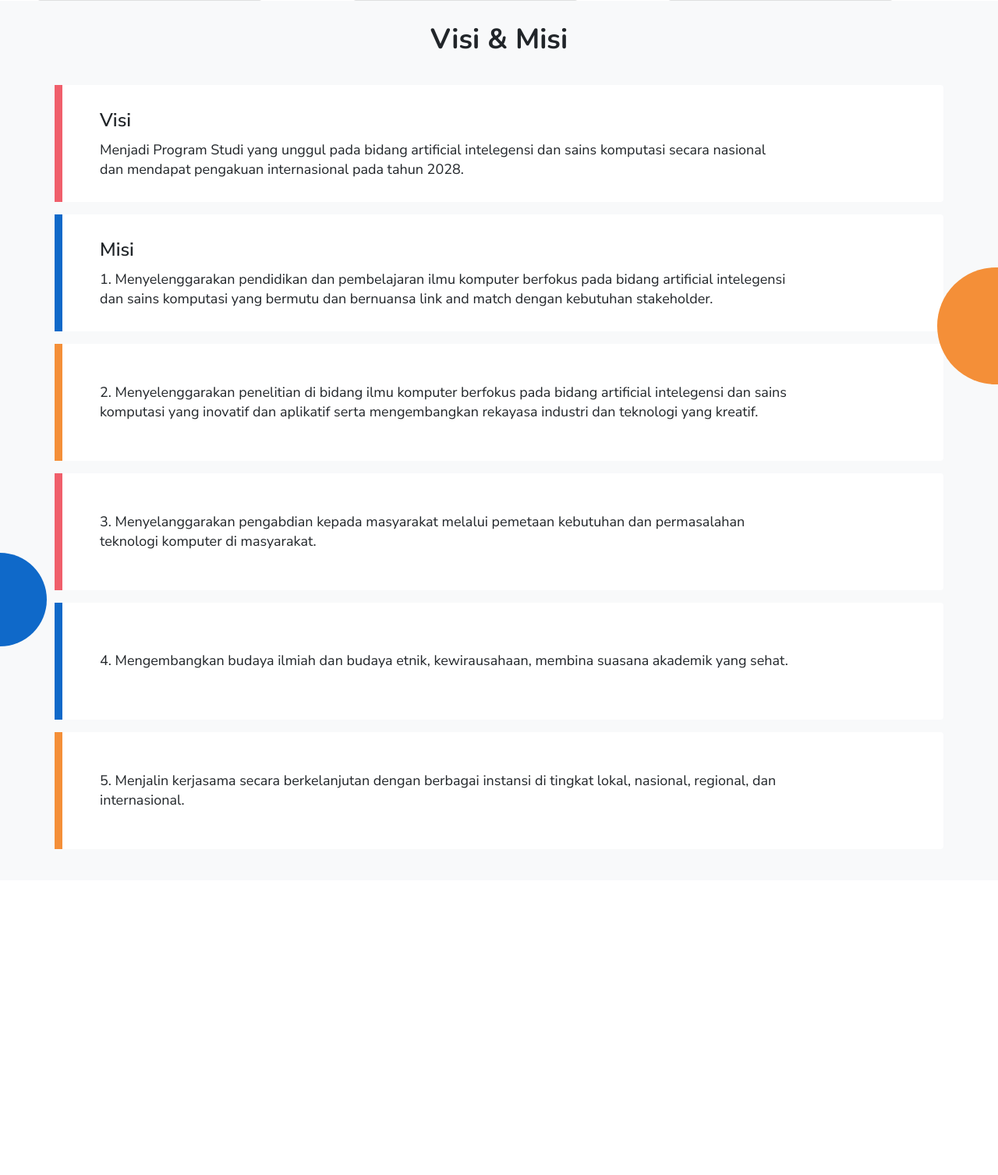
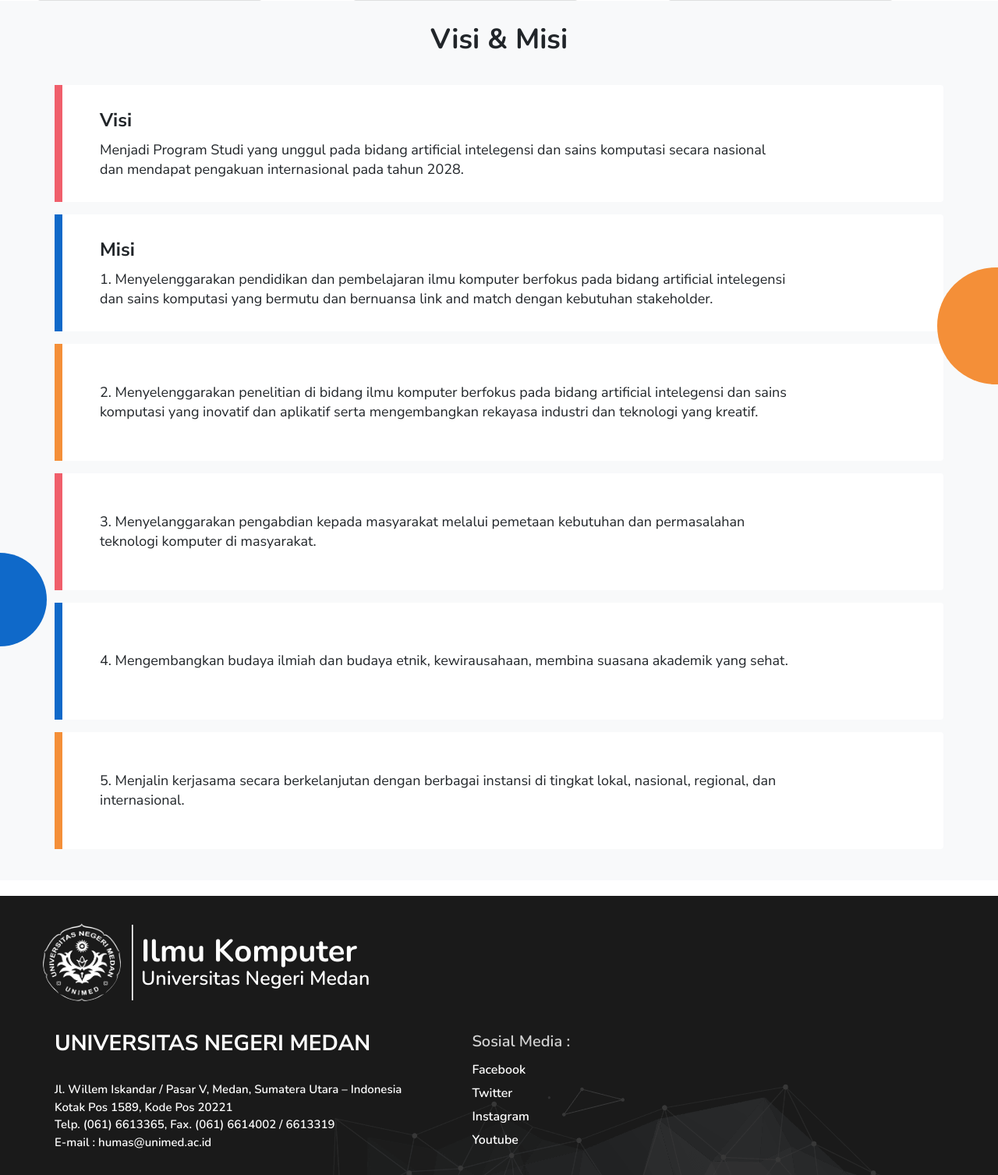
Before and after one commit to wahyunf354/website-ilkom, a PHP site: page / in a window 1280 px wide. Shown: the part 1252-2759 px from the top of the page at 78% size. Before the commit the page ends 2341 px from the top, so only its background shows below. Run offline with PHP 8.4, Linux system fonts and the light colour scheme.

Commit message:
initial commit

```diff
--- a/css/style.css
+++ b/css/style.css
@@ -1,7 +1,7 @@
 /* import */
 
-/* font Nunito 600, 700, Nunito Sans 600 */
-@import url("https://fonts.googleapis.com/css2?family=Nunito+Sans:wght@600&family=Nunito:wght@600;700&display=swap");
+/* font Nunito 600, 700, Nunito Sans 600,700 */
+@import url("https://fonts.googleapis.com/css2?family=Nunito+Sans:wght@600;700&family=Nunito:wght@600;700&display=swap");
 /* font Nunito Sans 400 */
 @import url("https://fonts.googleapis.com/css2?family=Nunito+Sans&display=swap");
 /* end import */
@@ -156,6 +156,62 @@ main {
 
 /* end visi misi */
 
+footer {
+  margin-top: 20px;
+  background: #1a1a1a url("/assets/img/bg_footer.png") center bottom no-repeat;
+  padding: 15px;
+  font-family: Nunito;
+  color: white;
+  font-size: 15px;
+}
+
+footer h3 {
+  font-family: Nunito Sans;
+  font-weight: 700;
+}
+#footercontainer {
+  margin-top: 20px;
+}
+#img-unimed-bg-bw {
+  width: 100px;
+  height: 100px;
+  border-radius: 100%;
+}
+#splitter {
+  margin: 2px 0px 2px 14px;
+  border-left: 2.5px ridge white;
+  height: 97%;
+}
+#ilkomfooter {
+  color: white;
+  margin: 12px 0px 4px 10px;
+}
+#ilkomfooter h4 {
+  font-size: 40px;
+  font-weight: 700;
+}
+#ilkomfooter h5 {
+  margin-top: -12px;
+  font-size: 25px;
+  font-weight: 400;
+}
+
+#footer-link {
+  font-size: 20px;
+  margin: 140px 0px 0px 50px;
+}
+#footer-link h5 {
+  color: rgb(211, 211, 211);
+}
+#footer-link a {
+  color: white;
+  font-size: 16px;
+}
+#footer-link ul li {
+  list-style-type: none;
+  padding: 0px;
+}
+
 /* Media Query */
 @media only screen and (min-width: 768px) {
   #visi-misi .visi-misi--wrapper p {
@@ -192,3 +248,29 @@ main {
   }
 }
 /* End Media Query */
+
+/* Media Query */
+@media only screen and (max-width: 600px) {
+  #img-unimed-bg-bw {
+    width: 80px;
+    height: 80px;
+  }
+  footer h3 {
+    font-size: 20px;
+    text-align: center;
+  }
+  #ilkomfooter h4 {
+    font-size: 30px;
+    font-weight: 700;
+  }
+  #ilkomfooter h5 {
+    margin-top: -12px;
+    font-size: 20px;
+    font-weight: 400;
+  }
+  #footer-link {
+    font-size: 20px;
+    margin: 20px 0px 0px -45px;
+  }
+}
+/* End Media Query */
--- a/index.html
+++ b/index.html
@@ -1,50 +1,41 @@
 <!DOCTYPE html>
-<html lang="en">
+<html lang="id">
 
 <head>
-  <meta charset="UTF-8">
-  <meta name="viewport" content="width=device-width, initial-scale=1.0">
+    <meta charset="UTF-8" />
+    <meta name="viewport" content="width=device-width, initial-scale=1.0" />
     <title>Home | Ilmu Komputer</title>
-
     <!-- Bootstrap CSS -->
-  <link rel="stylesheet" href="https://cdn.jsdelivr.net/npm/bootstrap@4.5.3/dist/css/bootstrap.min.css"
-    integrity="sha384-TX8t27EcRE3e/ihU7zmQxVncDAy5uIKz4rEkgIXeMed4M0jlfIDPvg6uqKI2xXr2" crossorigin="anonymous">
-
+    <link rel="stylesheet" href="https://cdn.jsdelivr.net/npm/bootstrap@4.5.3/dist/css/bootstrap.min.css" integrity="sha384-TX8t27EcRE3e/ihU7zmQxVncDAy5uIKz4rEkgIXeMed4M0jlfIDPvg6uqKI2xXr2" crossorigin="anonymous" />
     <!-- LINK TO CSS -->
-  <link rel="stylesheet" href="css/style.css">
+    <link rel="stylesheet" href="css/style.css" />
 </head>
 
 <body>
     <!-- TODO: Memambahkan link scroll smooth pada menu -->
     <!-- TODO: Mebuat Berita -->
-
     <!-- navbar -->
     <nav class="navbar fixed-top navbar-expand-lg navbar-light bg-white">
         <div class="container-fluid px-md-5">
             <figure class="mr-md-3">
-        <img class="img-fluid" src="./assets/logo/logo.png" alt="Logo UNIMED">
+                <img class="img-fluid" src="./assets/logo/logo.png" alt="Logo UNIMED" />
             </figure>
             <a class="navbar-brand" href="#">
                 <h3>Ilmu Komputer</h3>
                 <h6>Universitas Negeri Medan</h6>
             </a>
-      <button class="navbar-toggler" type="button" data-toggle="collapse" data-target="#navbarSupportedContent"
-        aria-controls="navbarSupportedContent" aria-expanded="false" aria-label="Toggle navigation">
+            <button class="navbar-toggler" type="button" data-toggle="collapse" data-target="#navbarSupportedContent" aria-controls="navbarSupportedContent" aria-expanded="false" aria-label="Toggle navigation">
                 <span class="navbar-toggler-icon"></span>
             </button>
-
             <div class="collapse navbar-collapse" id="navbarSupportedContent">
                 <ul class="navbar-nav ml-auto pr-3">
-
                     <!-- Menu beranda -->
                     <li class="nav-item active">
                         <a class="nav-link" href="#">Beranda</a>
                     </li>
-
                     <!-- Menu Profil -->
                     <li class="nav-item dropdown">
-            <a class="nav-link dropdown-toggle" href="#" id="navbarDropdown" role="button" data-toggle="dropdown"
-              aria-haspopup="true" aria-expanded="false">
+                        <a class="nav-link dropdown-toggle" href="#" id="navbarDropdown" role="button" data-toggle="dropdown" aria-haspopup="true" aria-expanded="false">
                             Profil
                         </a>
                         <div class="dropdown-menu" aria-labelledby="navbarDropdown">
@@ -57,11 +48,9 @@
                             <a class="dropdown-item" href="#">Profil Pengelola</a>
                         </div>
                     </li>
-
                     <!-- Menu Akademik -->
                     <li class="nav-item dropdown">
-            <a class="nav-link dropdown-toggle" href="#" id="navbarDropdown" role="button" data-toggle="dropdown"
-              aria-haspopup="true" aria-expanded="false">
+                        <a class="nav-link dropdown-toggle" href="#" id="navbarDropdown" role="button" data-toggle="dropdown" aria-haspopup="true" aria-expanded="false">
                             Akademik
                         </a>
                         <div class="dropdown-menu" aria-labelledby="navbarDropdown">
@@ -72,11 +61,9 @@
                             <a class="dropdown-item" href="#">Mata Kuliah</a>
                         </div>
                     </li>
-
                     <!-- Menu SDM -->
                     <li class="nav-item dropdown">
-            <a class="nav-link dropdown-toggle" href="#" id="navbarDropdown" role="button" data-toggle="dropdown"
-              aria-haspopup="true" aria-expanded="false">
+                        <a class="nav-link dropdown-toggle" href="#" id="navbarDropdown" role="button" data-toggle="dropdown" aria-haspopup="true" aria-expanded="false">
                             SDM
                         </a>
                         <div class="dropdown-menu" aria-labelledby="navbarDropdown">
@@ -85,16 +72,13 @@
                             <a class="dropdown-item" href="#">Tenaga Pendidik</a>
                         </div>
                     </li>
-
                     <!-- Menu Fasilitas -->
                     <li class="nav-item">
                         <a class="nav-link" href="#">Fasilitas</a>
                     </li>
-
                     <!-- Menu Kemahasiswaan -->
                     <li class="nav-item dropdown">
-            <a class="nav-link dropdown-toggle" href="#" id="navbarDropdown" role="button" data-toggle="dropdown"
-              aria-haspopup="true" aria-expanded="false">
+                        <a class="nav-link dropdown-toggle" href="#" id="navbarDropdown" role="button" data-toggle="dropdown" aria-haspopup="true" aria-expanded="false">
                             Kemahasiswaan
                         </a>
                         <div class="dropdown-menu" aria-labelledby="navbarDropdown">
@@ -103,20 +87,17 @@
                             <a class="dropdown-item" href="#">Kegiatan Kemahasiswaan</a>
                         </div>
                     </li>
-
                     <!-- Menu Penelitian -->
                     <li class="nav-item">
                         <a class="nav-link" href="#">Penelitian</a>
                     </li>
-
                 </ul>
                 <form class="form-inline">
                     <div class="w-100 rounded-pill shadow-sm position-relative search--btn">
-            <input type="text" class="rounded-pill form-control border-0 px-3" placeholder="Pencarian"
-              aria-label="Pencarian" aria-describedby="button-addon2">
+                        <input type="text" class="rounded-pill form-control border-0 px-3" placeholder="Pencarian" aria-label="Pencarian" aria-describedby="button-addon2" />
                         <div class="position-absolute">
                             <button class="btn" type="submit" id="button-addon2">
-                <img src="./assets/icon/search.png" alt="">
+                                <img src="./assets/icon/search.png" alt="" />
                             </button>
                         </div>
                     </div>
@@ -125,24 +106,20 @@
         </div>
     </nav>
     <!-- end navbar -->
-
     <!-- main content -->
     <main>
         <!-- hero -->
         <section id="hero">
-
             <div id="carouselExampleControls" class="carousel slide" data-ride="carousel">
                 <div class="carousel-inner">
                     <div class="carousel-item active">
-            <img src="./assets/img/slide1-1440x621.jpeg" class="d-block w-100"
-              alt="Perpustakaan Universitas Negeri Medan">
+                        <img src="./assets/img/slide1-1440x621.jpeg" class="d-block w-100" alt="Perpustakaan Universitas Negeri Medan" />
                     </div>
                     <div class="carousel-item">
-            <img src="./assets/img/slide2-1440x621.jpeg" class="d-block w-100"
-              alt="Gedung Fakutas Matematika dan Ilmu Pengetahuan Alam">
+                        <img src="./assets/img/slide2-1440x621.jpeg" class="d-block w-100" alt="Gedung Fakutas Matematika dan Ilmu Pengetahuan Alam" />
                     </div>
                     <div class="carousel-item">
-            <img src="./assets/img/slide3.jpg" class="d-block w-100" alt="Gambar dammy">
+                        <img src="./assets/img/slide3.jpg" class="d-block w-100" alt="Gambar dammy" />
                     </div>
                 </div>
                 <a class="carousel-control-prev" href="#carouselExampleControls" role="button" data-slide="prev">
@@ -154,10 +131,8 @@
                     <span class="sr-only">Next</span>
                 </a>
             </div>
-
         </section>
         <!-- end hero -->
-
         <!-- news -->
         <section id="news">
             <div class="container-fluid px-md-5">
@@ -169,33 +144,39 @@
                 <div class="row">
                     <div class="col-md-4 col-12">
                         <div class="card" style="width: 18rem;">
-              <img class="card-img-top" src="..." alt="Card image cap">
+                            <img class="card-img-top" src="..." alt="Card image cap" />
                             <div class="card-body">
                                 <h5 class="card-title">Card title</h5>
-                <p class="card-text">Some quick example text to build on the card title and make up the bulk of the
-                  card's content.</p>
+                                <p class="card-text">
+                                    Some quick example text to build on the card title and make
+                                    up the bulk of the card's content.
+                                </p>
                                 <a href="#" class="card-link">Go somewhere</a>
                             </div>
                         </div>
                     </div>
                     <div class="col-md-4 col-12">
                         <div class="card" style="width: 18rem;">
-              <img class="card-img-top" src="..." alt="Card image cap">
+                            <img class="card-img-top" src="..." alt="Card image cap" />
                             <div class="card-body">
                                 <h5 class="card-title">Card title</h5>
-                <p class="card-text">Some quick example text to build on the card title and make up the bulk of the
-                  card's content.</p>
+                                <p class="card-text">
+                                    Some quick example text to build on the card title and make
+                                    up the bulk of the card's content.
+                                </p>
                                 <a href="#" class="card-link">Go somewhere</a>
                             </div>
                         </div>
                     </div>
                     <div class="col-md-4 col-12">
                         <div class="card" style="width: 18rem;">
-              <img class="card-img-top" src="..." alt="Card image cap">
+                            <img class="card-img-top" src="..." alt="Card image cap" />
                             <div class="card-body">
                                 <h5 class="card-title">Card title</h5>
-                <p class="card-text">Some quick example text to build on the card title and make up the bulk of the
-                  card's content.</p>
+                                <p class="card-text">
+                                    Some quick example text to build on the card title and make
+                                    up the bulk of the card's content.
+                                </p>
                                 <a href="#" class="card-link">Go somewhere</a>
                             </div>
                         </div>
@@ -204,19 +185,12 @@
             </div>
         </section>
         <!-- end news -->
-
         <!-- fasilitas -->
-    <section id="fasilitas">
-
-    </section>
+        <section id="fasilitas"></section>
         <!-- end fasilitas -->
-
         <!-- ka-prodi -->
-    <section id="ka-prodi">
-
-    </section>
+        <section id="ka-prodi"></section>
         <!-- ka-prodi -->
-
         <!-- visi misi -->
         <section id="visi-misi" class="bg-light pb-4 position-relative overflow-hidden">
             <div class="container">
@@ -225,57 +199,67 @@
                         <h3 class="text-center">Visi & Misi</h3>
                     </div>
                 </div>
-
-        <div class="row visi-misi--wrapper bg-white rounded d-flex align-items-center mb-3 ">
+                <div class="row visi-misi--wrapper bg-white rounded d-flex align-items-center mb-3">
                     <div class="col-1--blok"></div>
                     <div class="col-10 pl-5">
                         <h5>Visi</h5>
-            <p class="m-0">Menjadi Program Studi yang unggul pada bidang artificial intelegensi dan sains komputasi
-              secara
-              nasional dan mendapat pengakuan internasional pada tahun 2028.</p>
+                        <p class="m-0">
+                            Menjadi Program Studi yang unggul pada bidang artificial
+                            intelegensi dan sains komputasi secara nasional dan mendapat
+                            pengakuan internasional pada tahun 2028.
+                        </p>
                     </div>
                 </div>
-
                 <div class="row visi-misi--wrapper bg-white rounded d-flex align-items-center mb-3">
                     <div class="col-1--blok"></div>
                     <div class="col-10 pl-5">
                         <h5>Misi</h5>
-            <p class="m-0">1. Menyelenggarakan pendidikan dan pembelajaran ilmu komputer berfokus pada bidang artificial
-              intelegensi dan sains komputasi yang bermutu dan bernuansa link and match dengan kebutuhan stakeholder.
+                        <p class="m-0">
+                            1. Menyelenggarakan pendidikan dan pembelajaran ilmu komputer
+                            berfokus pada bidang artificial intelegensi dan sains komputasi
+                            yang bermutu dan bernuansa link and match dengan kebutuhan
+                            stakeholder.
                         </p>
                     </div>
                 </div>
-
                 <div class="row visi-misi--wrapper bg-white rounded d-flex align-items-center mb-3">
                     <div class="col-1--blok"></div>
                     <div class="col-10 pl-5">
-            <p class="m-0">2. Menyelenggarakan penelitian di bidang ilmu komputer berfokus pada bidang artificial
-              intelegensi dan sains komputasi yang inovatif dan aplikatif serta mengembangkan rekayasa industri dan
-              teknologi yang kreatif.</p>
+                        <p class="m-0">
+                            2. Menyelenggarakan penelitian di bidang ilmu komputer berfokus
+                            pada bidang artificial intelegensi dan sains komputasi yang
+                            inovatif dan aplikatif serta mengembangkan rekayasa industri dan
+                            teknologi yang kreatif.
+                        </p>
                     </div>
                 </div>
-
                 <div class="row visi-misi--wrapper bg-white rounded d-flex align-items-center mb-3">
                     <div class="col-1--blok"></div>
                     <div class="col-10 pl-5">
-            <p class="m-0">3. Menyelanggarakan pengabdian kepada masyarakat melalui pemetaan kebutuhan dan permasalahan
-              teknologi komputer di masyarakat.</p>
+                        <p class="m-0">
+                            3. Menyelanggarakan pengabdian kepada masyarakat melalui
+                            pemetaan kebutuhan dan permasalahan teknologi komputer di
+                            masyarakat.
+                        </p>
                     </div>
                 </div>
-
                 <div class="row visi-misi--wrapper bg-white rounded d-flex align-items-center mb-3">
                     <div class="col-1--blok"></div>
                     <div class="col-10 pl-5">
-            <p class="m-0">4. Mengembangkan budaya ilmiah dan budaya etnik, kewirausahaan, membina suasana akademik yang
-              sehat.</p>
+                        <p class="m-0">
+                            4. Mengembangkan budaya ilmiah dan budaya etnik, kewirausahaan,
+                            membina suasana akademik yang sehat.
+                        </p>
                     </div>
                 </div>
-
                 <div class="row visi-misi--wrapper bg-white rounded d-flex align-items-center mb-3">
                     <div class="col-1--blok"></div>
                     <div class="col-10 pl-5">
-            <p class="m-0">5. Menjalin kerjasama secara berkelanjutan dengan berbagai instansi di tingkat lokal,
-              nasional, regional, dan internasional.</p>
+                        <p class="m-0">
+                            5. Menjalin kerjasama secara berkelanjutan dengan berbagai
+                            instansi di tingkat lokal, nasional, regional, dan
+                            internasional.
+                        </p>
                     </div>
                 </div>
             </div>
@@ -283,25 +267,64 @@
             <div class="boll ball-2 position-absolute rounded-circle"></div>
         </section>
         <!-- end visi misi -->
-
     </main>
     <!-- end main content -->
-
     <!-- footer -->
-  <footer>
-
+    <footer id="footer">
+        <div id="footercontainer" class="container px-md-7">
+            <div class="row">
+                <div class="small-12 medium-6 columns">
+                    <div class="row">
+                        <div class="small-4 medium-3 columns">
+                            <img id="img-unimed-bg-bw" src="/assets/img/unimed-bw.png" />
+                        </div>
+                        <div class="small-4 medium-3 columns">
+                            <div id="splitter"></div>
+                        </div>
+                        <div class="small-4 medium-3 columns">
+                            <div id="ilkomfooter">
+                                <h4>Ilmu Komputer</h4>
+                                <h5>Universitas Negeri Medan</h5>
+                            </div>
+                        </div>
+                    </div>
+                    <br />
+                    <p>
+                        <h3>UNIVERSITAS NEGERI MEDAN</h3>
+                        <br />
+                        Jl. Willem Iskandar / Pasar V, Medan, Sumatera Utara –
+                        Indonesia<br />
+                        Kotak Pos 1589, Kode Pos 20221<br />
+                        Telp. (061) 6613365, Fax. (061) 6614002 / 6613319<br />
+                        E-mail : humas@unimed.ac.id
+                    </p>
+                </div>
+                <div class="small-12 medium-6 columns">
+                    <div id="footer-link">
+                        <ul>
+                            <li>
+                                <h5>Sosial Media :</h5>
+                            </li>
+                            <li>
+                                <a href="https://facebook.com/UnimedOfficial">Facebook</a>
+                            </li>
+                            <li><a href="https://twitter.com/UnimedOfficial">Twitter</a></li>
+                            <li>
+                                <a href="https://instagram.com/UnimedOfficial">Instagram</a>
+                            </li>
+                            <li>
+                                <a href="https://youtube.com/UnimedOfficial">Youtube</a>
+                            </li>
+                        </ul>
+                    </div>
+                </div>
+            </div>
+        </div>
     </footer>
     <!-- end footer -->
-
-
     <!-- jQuery and Bootstrap Bundle (includes Popper) -->
-  <script src="https://code.jquery.com/jquery-3.5.1.slim.min.js"
-    integrity="sha384-DfXdz2htPH0lsSSs5nCTpuj/zy4C+OGpamoFVy38MVBnE+IbbVYUew+OrCXaRkfj"
-    crossorigin="anonymous"></script>
-  <script src="https://cdn.jsdelivr.net/npm/bootstrap@4.5.3/dist/js/bootstrap.bundle.min.js"
-    integrity="sha384-ho+j7jyWK8fNQe+A12Hb8AhRq26LrZ/JpcUGGOn+Y7RsweNrtN/tE3MoK7ZeZDyx"
-    crossorigin="anonymous"></script>
-
+    <script src="https://code.jquery.com/jquery-3.5.1.slim.min.js" integrity="sha384-DfXdz2htPH0lsSSs5nCTpuj/zy4C+OGpamoFVy38MVBnE+IbbVYUew+OrCXaRkfj" crossorigin="anonymous"></script>
+    <script src="https://cdn.jsdelivr.net/npm/bootstrap@4.5.3/dist/js/bootstrap.bundle.min.js" integrity="sha384-ho+j7jyWK8fNQe+A12Hb8AhRq26LrZ/JpcUGGOn+Y7RsweNrtN/tE3MoK7ZeZDyx" crossorigin="anonymous"></script>
     <!-- SCRIPT JAVASCRIPT -->
     <script src="js/script.js"></script>
 </body>
```
Also changed, not shown: assets/img/bg_footer.png (added), assets/img/unimed-bw.png (added). Lines whose indentation alone changed are shown as unchanged.
